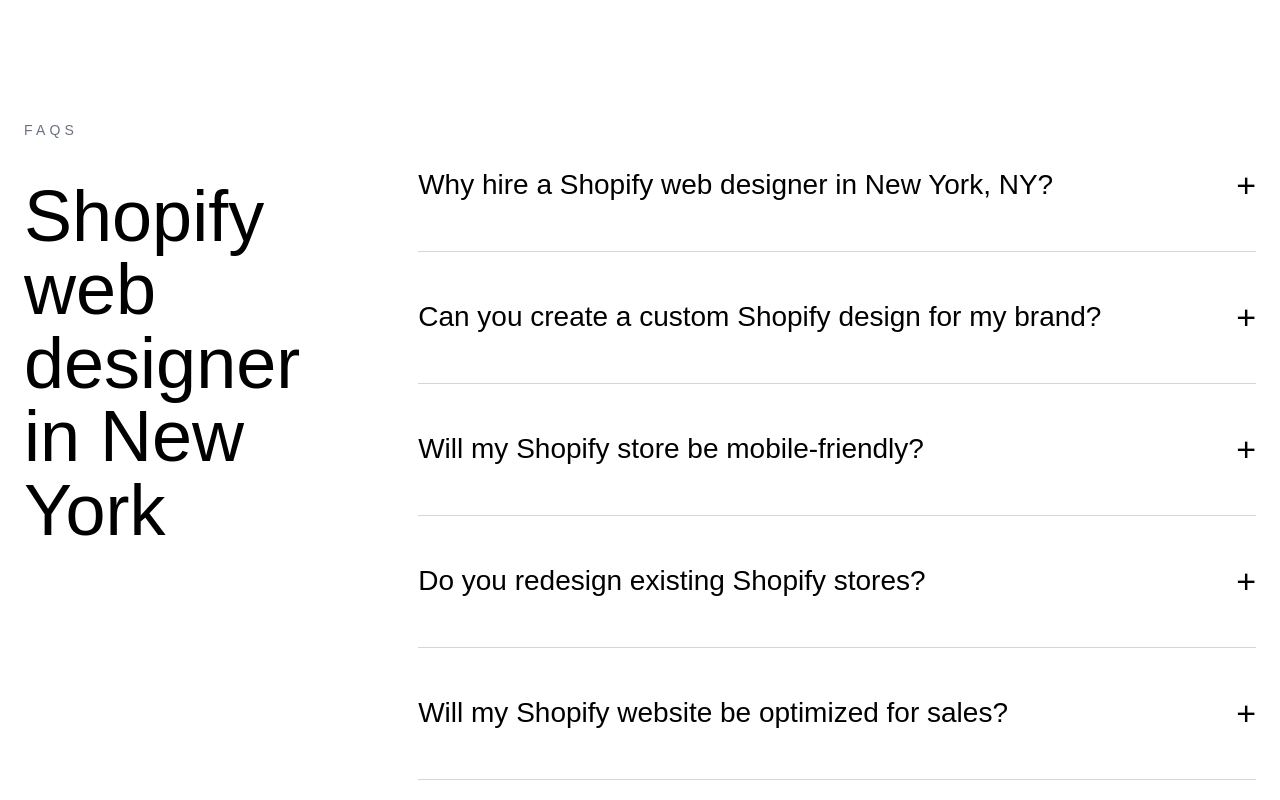
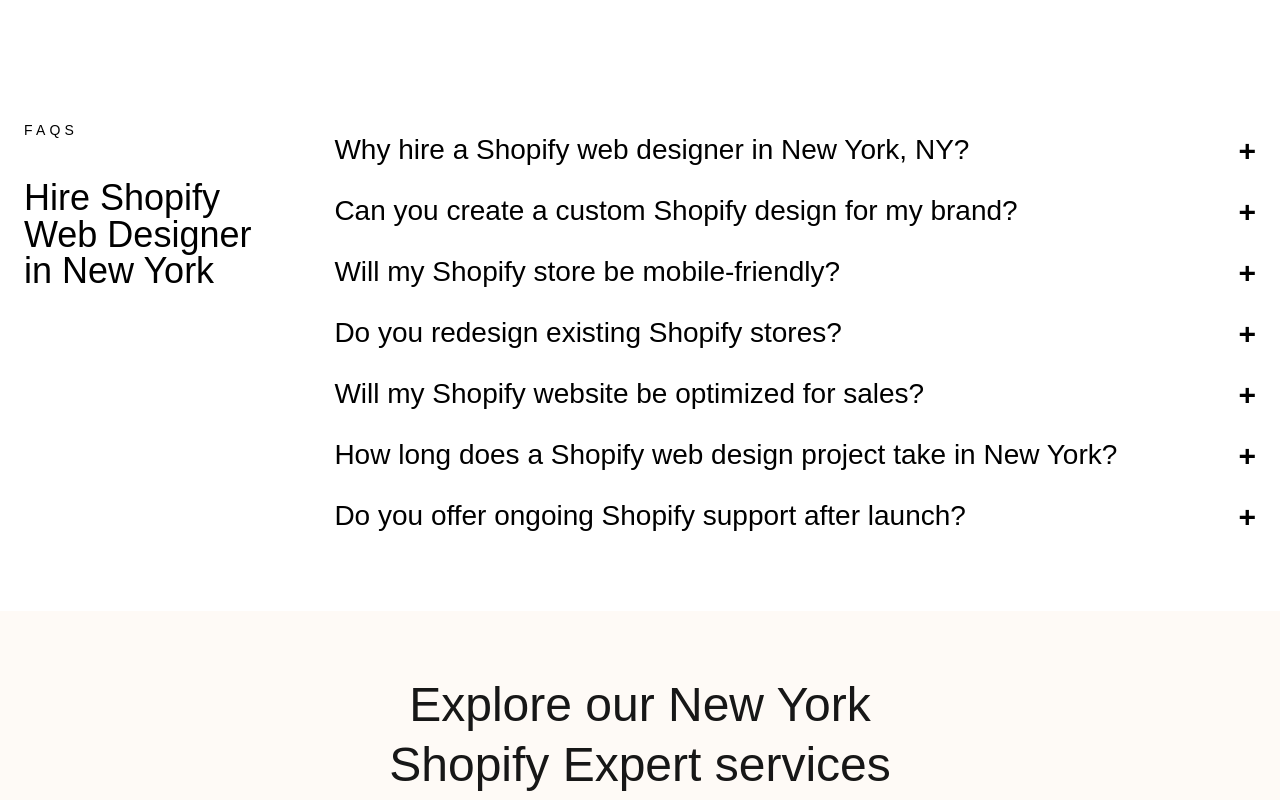
Before and after one commit to Vijendra2016/shopifytaskerwebapp, a Next.js app: page /shopify-web-designer/new-york-ny in a window 1280 px wide. Shown: the part 3160-3960 px from the top of the page. Built offline with nearby package versions, Linux system fonts and the light colour scheme; no server answers; what tailwindcss-animated would draw is missing.

Commit message:
FAQ on the shopify web designer page

```diff
--- a/src/app/shopify-web-designer/CityFaqSection.tsx
+++ b/src/app/shopify-web-designer/CityFaqSection.tsx
@@ -49,18 +49,18 @@ export default function CityFaqSection({ city, state }: Props) {
 
   return (
     <section className="bg-white pt-24 pb-16">
-      <div className="max-w-7xl mx-auto px-6 grid grid-cols-1 md:grid-cols-[0.9fr_2.4fr] gap-20">
+      <div className="max-w-7xl mx-auto px-6 grid grid-cols-1 md:grid-cols-[0.6fr_2.4fr] gap-20">
 
         {/* Left Side */}
         <div>
-          <p className="text-sm tracking-[0.3em] text-gray-500 mb-10 uppercase">
+          <p className="text-sm tracking-[0.3em] text-black mb-10 uppercase">
             FAQs
           </p>
 
-          <h2 className="text-[72px] leading-[1.02] font-light text-black">
-            Shopify <br />
-            web <br />
-            designer <br />
+          <h2 className="text-4xl leading-[1.02] font-light text-black">
+            Hire Shopify
+            Web
+            Designer <br />
             in {city}
           </h2>
         </div>
@@ -68,24 +68,24 @@ export default function CityFaqSection({ city, state }: Props) {
         {/* Right Side */}
         <div>
           {faqs.map((faq, index) => (
-            <div key={index} className="border-b border-gray-300 py-10">
+            <div key={index} className=" py-2">
               <button
                 onClick={() =>
                   setOpenIndex(openIndex === index ? null : index)
                 }
                 className="w-full flex items-center justify-between text-left"
               >
-                <span className="text-[28px] leading-[1.3] text-black pr-8">
+                <span className="text-[28px] font-thin leading-[1.3] text-black pr-2">
                   {faq.question}
                 </span>
 
-                <span className="text-[34px] font-light text-black">
+                <span className="text-[30px] font-bold text-black">
                   {openIndex === index ? "–" : "+"}
                 </span>
               </button>
 
               {openIndex === index && (
-                <p className="mt-6 text-[18px] text-gray-600 max-w-2xl">
+                <p className="mt-1 text-sm font-thin text-black max-w-2xl">
                   {faq.answer}
                 </p>
               )}
```
